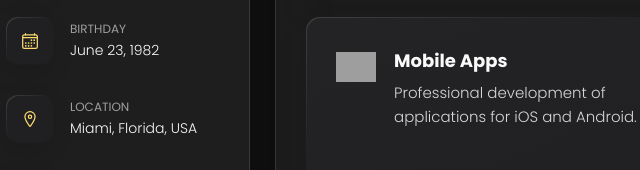
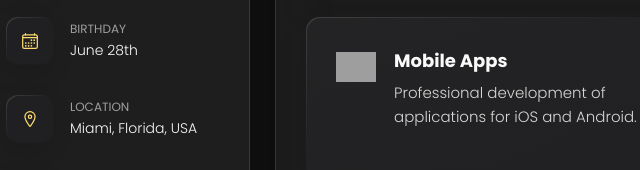
Before and after one commit to 229timmy/new-portfolio, a plain HTML site: page index.html in a window 1280 px wide. Shown: the part 545-715 px from the top of the page, 65-705 px from the left. Drawn offline with nearby package versions, Linux system fonts and the light colour scheme; grey boxes are pictures that could not be loaded.

Commit message:
Update: Changed birthday to June 28th

```diff
--- a/index.html
+++ b/index.html
@@ -61,7 +61,7 @@
                         <div class="contact-info">
                             <p class="contact-title">Birthday</p>
 
-                            <time datetime="1982-06-23">June 23, 1982</time>
+                            <time datetime="2024-06-28">June 28th</time>
                         </div>
                     </li>
 
```
